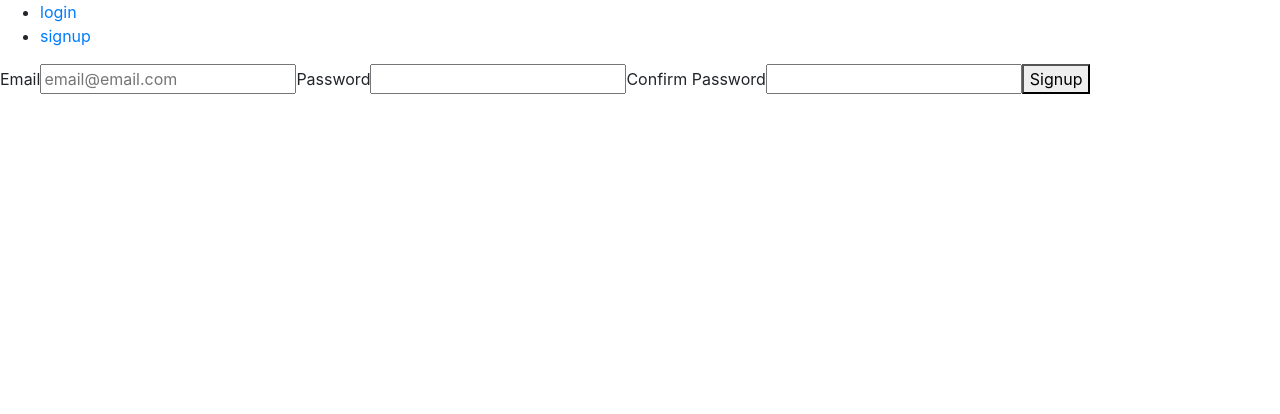
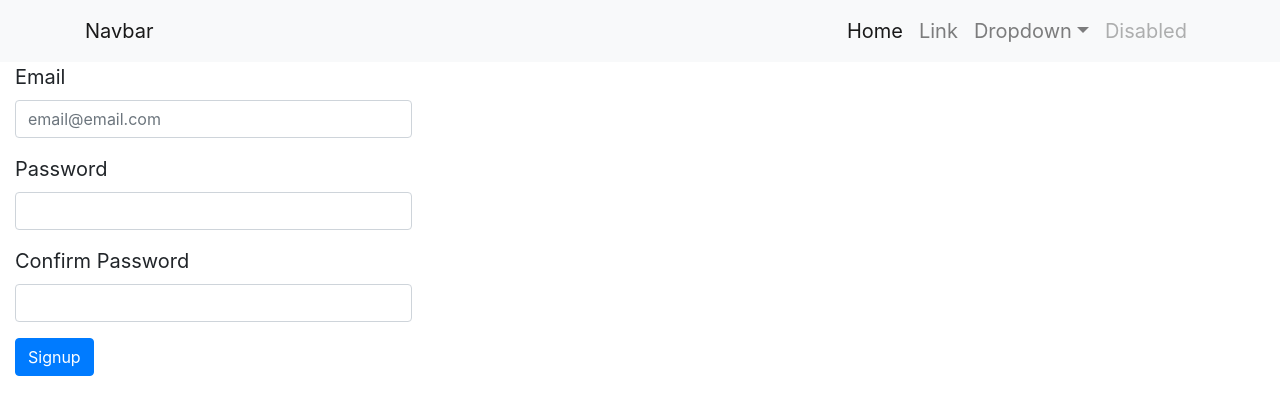
Before and after one commit to Redaloukil/bennouneReactApp, a React (Create React App) app: page /signup in a window 1280 px wide. Shown: the top 414 px of the page. Built offline with nearby package versions, Linux system fonts and the light colour scheme.

Commit message:
design the home page , fix css beug

```diff
--- /dev/null
+++ b/public/app.css
@@ -0,0 +1,8 @@
+body {
+    font-size:20px;
+  }
+
+  #home {
+    position: relative;
+    top: 30vh;
+  }
--- a/public/index.html
+++ b/public/index.html
@@ -10,6 +10,7 @@
       homescreen on Android. See https://developers.google.com/web/fundamentals/engage-and-retain/web-app-manifest/
     -->
     <link rel="manifest" href="%PUBLIC_URL%/manifest.json">
+
     <link rel="stylesheet" href="https://stackpath.bootstrapcdn.com/bootstrap/4.1.3/css/bootstrap.min.css" integrity="sha384-MCw98/SFnGE8fJT3GXwEOngsV7Zt27NXFoaoApmYm81iuXoPkFOJwJ8ERdknLPMO" crossorigin="anonymous">
 
     <!--
@@ -38,6 +39,9 @@
       To begin the development, run `npm start` or `yarn start`.
       To create a production bundle, use `npm run build` or `yarn build`.
     -->
+  <script src="https://code.jquery.com/jquery-3.3.1.slim.min.js" integrity="sha384-q8i/X+965DzO0rT7abK41JStQIAqVgRVzpbzo5smXKp4YfRvH+8abtTE1Pi6jizo" crossorigin="anonymous"></script>
+<script src="https://cdnjs.cloudflare.com/ajax/libs/popper.js/1.14.3/umd/popper.min.js" integrity="sha384-ZMP7rVo3mIykV+2+9J3UJ46jBk0WLaUAdn689aCwoqbBJiSnjAK/l8WvCWPIPm49" crossorigin="anonymous"></script>
+<script src="https://stackpath.bootstrapcdn.com/bootstrap/4.1.3/js/bootstrap.min.js" integrity="sha384-ChfqqxuZUCnJSK3+MXmPNIyE6ZbWh2IMqE241rYiqJxyMiZ6OW/JmZQ5stwEULTy" crossorigin="anonymous"></script>
+  </body>
 
-  </body>
 </html>
--- a/src/App.css
+++ b/src/App.css
@@ -1,10 +1,11 @@
+body {
+  font-size:20px;
+}
 
-
-@keyframes App-logo-spin {
-  from {
-    transform: rotate(0deg);
-  }
-  to {
-    transform: rotate(360deg);
-  }
+header {
+  height:100vh;
 }
+#Home {
+  position: relative;
+  top: 20vh;
+}
--- a/src/App.js
+++ b/src/App.js
@@ -1,5 +1,7 @@
 import React, { Component } from 'react';
 import logo from './logo.svg';
+import './App.css';
+import './index.css';
 import { Route } from 'react-router-dom';
 import Home from './app/screens/Home';
 import Login from './app/screens/Login';
--- a/src/app/components/InlineError.js
+++ b/src/app/components/InlineError.js
@@ -3,7 +3,7 @@ import React from 'react';
 const InlineError = (props) => {
     return(
         <div>
-            <small id="emailHelp" class="form-text text-muted">{this.props.errors}</small>
+            <small id="emailHelp" class="form-text text-muted">{props.errors}</small>
         </div>
     )
 }
--- a/src/app/components/Navbar.js
+++ b/src/app/components/Navbar.js
@@ -6,11 +6,44 @@ class Navbar extends React.Component {
     render(){
         return(
             <div>
-                <ul>
-                    <li><Link to='/login/'>login</Link></li>
-                    <li><Link to='/signup/'>signup</Link></li>
-                </ul>
+
+            <nav className="navbar navbar-expand-lg navbar-light bg-light">
+            <div className="container">
+            <a className="navbar-brand" href="#">Navbar</a>
+            <button className="navbar-toggler" type="button" data-toggle="collapse" data-target="#navbarSupportedContent" aria-controls="navbarSupportedContent" aria-expanded="false" aria-label="Toggle navigation">
+              <span className="navbar-toggler-icon"></span>
+            </button>
+
+            <div className="collapse navbar-collapse" id="navbarSupportedContent">
+              <ul className="navbar-nav ml-auto">
+                <li className="nav-item active">
+                  <a className="nav-link" href="#">Home <span className="sr-only">(current)</span></a>
+                </li>
+                <li className="nav-item">
+                  <a className="nav-link" href="#">Link</a>
+                </li>
+                <li className="nav-item dropdown">
+                  <a className="nav-link dropdown-toggle" href="#" id="navbarDropdown" role="button" data-toggle="dropdown" aria-haspopup="true" aria-expanded="false">
+                    Dropdown
+                  </a>
+                  <div className="dropdown-menu" aria-labelledby="navbarDropdown">
+                    <a className="dropdown-item" href="#">Action</a>
+                    <a className="dropdown-item" href="#">Another action</a>
+                    <div className="dropdown-divider"></div>
+                    <a className="dropdown-item" href="#">Something else here</a>
+                  </div>
+                </li>
+                <li className="nav-item">
+                  <a className="nav-link disabled" href="#">Disabled</a>
+                </li>
+              </ul>
+
             </div>
+            </div>
+
+          </nav>
+            </div>
+
         )
     }
 }
--- a/src/app/screens/Home.js
+++ b/src/app/screens/Home.js
@@ -1,10 +1,19 @@
 import React from 'react';
+import '../../App.css';
 
 const Home = () => {
     return(
-        <div>
-            hello world
+        <header>
+        <div id="Home" className="text-center">
+        <div className="container">
+            <div id="description">
+                <h1>Bennoune is expensive this days</h1>
+                <p>Lorem ipsum dolor sit amet consectetur adipisicing elit. Assumenda suscipit consectetur explicabo blanditiis ut laboriosam, est provident, enim quos optio laudantium ducimus error tenetur veniam perferendis pariatur facere, quidem doloremque!</p>
+            </div>
         </div>
+    </div>
+        </header>
+
     )
 }
 
--- a/src/app/screens/Signup.js
+++ b/src/app/screens/Signup.js
@@ -6,7 +6,7 @@ import {signup} from '../actions/User';
 
 class Signup extends React.Component{
     submit = (data) => {
-        console.log("hello world , gonna do a signup for everybody");
+        signup(data)
     }
     render(){
         return(
--- a/src/app/screens/forms/SignupForm.js
+++ b/src/app/screens/forms/SignupForm.js
@@ -15,9 +15,8 @@ class SignupForm extends React.Component {
             errors : {
                 email:"",
                 password:"",
-
             },
-            loading :false
+            loading : false
         }
         this.onChange = this.onChange.bind(this)
     }
@@ -32,15 +31,19 @@ class SignupForm extends React.Component {
     }
 
     validate() {
-        if (!isEmail(this.state.data.email)) this.state.errors.email = "it an invalid email";
-        if (this.state.data.password != this.state.data.confirm_password )  this.state.errors.password = "wrong password u set";
+        if (!isEmail(this.state.data.email)) { this.state.errors.email = "it an invalid email"; }
+        if (this.state.data.password != this.state.data.confirm_password ){  this.state.errors.password = "wrong password u set"; }
+        console.log("email");
     }
+
 
     onSubmit = e => {
         e.preventDefault();
         this.validate();
-        if (Object.keys(this.state.errors).length === 0) {
+        console.log("submit")
+        if (Object.keys(this.state.errors).length == 0) {
           this.setState({ loading: true });
+          console.log("submitted")
           this.props
             .submit(this.state.data)
             .catch(err =>
@@ -52,10 +55,13 @@ class SignupForm extends React.Component {
     render (){
         const { data , errors , loading } = this.state
         return (
-            <div>
+            <div className="col-sm-4">
             <form onSubmit={this.onSubmit} loading={loading}>
+                <div className="form-group">
                     <label htmlFor="email">Email</label>
                     <input
+                        placeholder="Enter email"
+                        className="form-control"
                         type="email"
                         id="email"
                         name="email"
@@ -64,8 +70,11 @@ class SignupForm extends React.Component {
                         onChange={this.onChange}
                     />
                     {errors.email && <InlineError text={errors.email} />}
+                </div>
+                <div className="form-group">
                     <label htmlFor="password">Password</label>
                     <input
+                        className="form-control"
                         type="password"
                         id="password"
                         name="password"
@@ -73,8 +82,11 @@ class SignupForm extends React.Component {
                         onChange={this.onChange}
                     />
                     {errors.password && <InlineError text={errors.password} />}
+                </div>
+                <div className="form-group">
                     <label htmlFor="confirmpassword">Confirm Password</label>
                     <input
+                        className="form-control"
                         type="password"
                         id="confirm_password"
                         name="confirm_password"
@@ -82,12 +94,12 @@ class SignupForm extends React.Component {
                         onChange={this.onChange}
                     />
                     {errors.password && <InlineError text={errors.password} />}
-                <button>Signup</button>
+                </div>
+                <button type="submit" className="btn btn-primary">Signup</button>
             </form>
         </div>
         )
     }
-
 }
 
 
```
Lines whose indentation alone changed are shown as unchanged.
